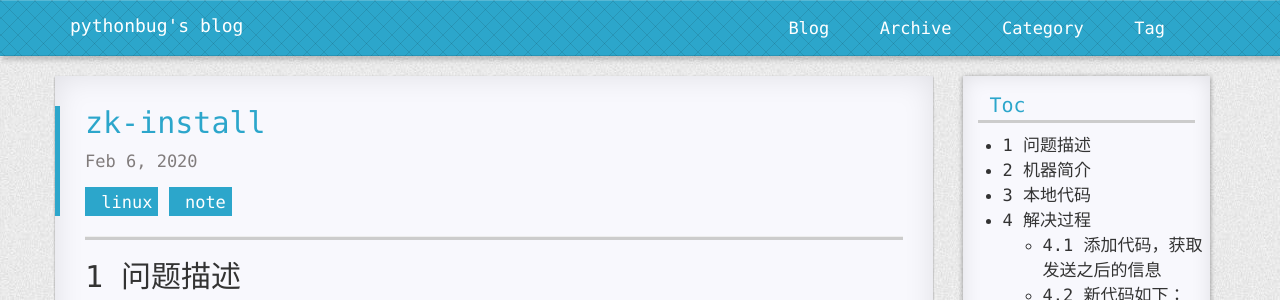
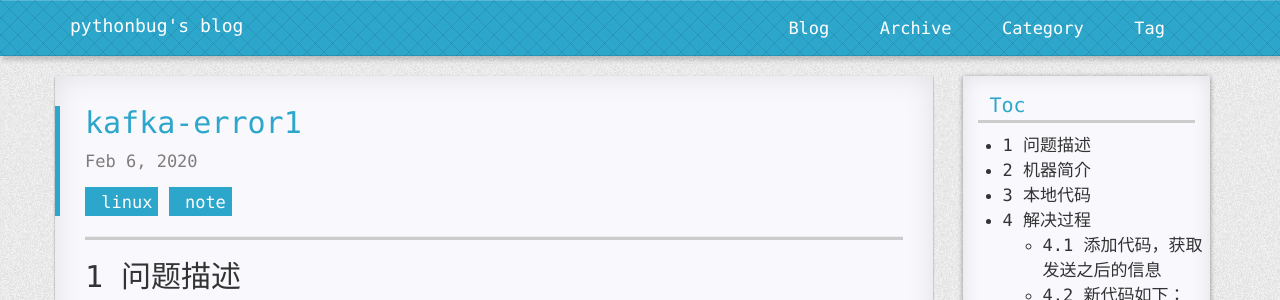
Before and after one commit to pythonbug/pythonbug.github.io, a Jekyll site: the page built from _posts/2020-02-06-kafka-error1.md, in a window 1280 px wide and 900 px high. Shown: the top 300 px of the window. Built offline with Jekyll 4.4.1, drawn with Linux system fonts in a browser that asks for light colours; nearby versions of some CDN libraries; comment, search, counter and statistics services are not loaded; a style sheet for code colours, icons or effects is not loaded.

Commit message:
标题修改

```diff
--- a/_posts/2020-02-06-kafka-error1.md
+++ b/_posts/2020-02-06-kafka-error1.md
@@ -1,6 +1,6 @@
 ---
 layout: post
-title: zk-install
+title: kafka-error1
 tags: note
 categories: linux
 published: true
```
